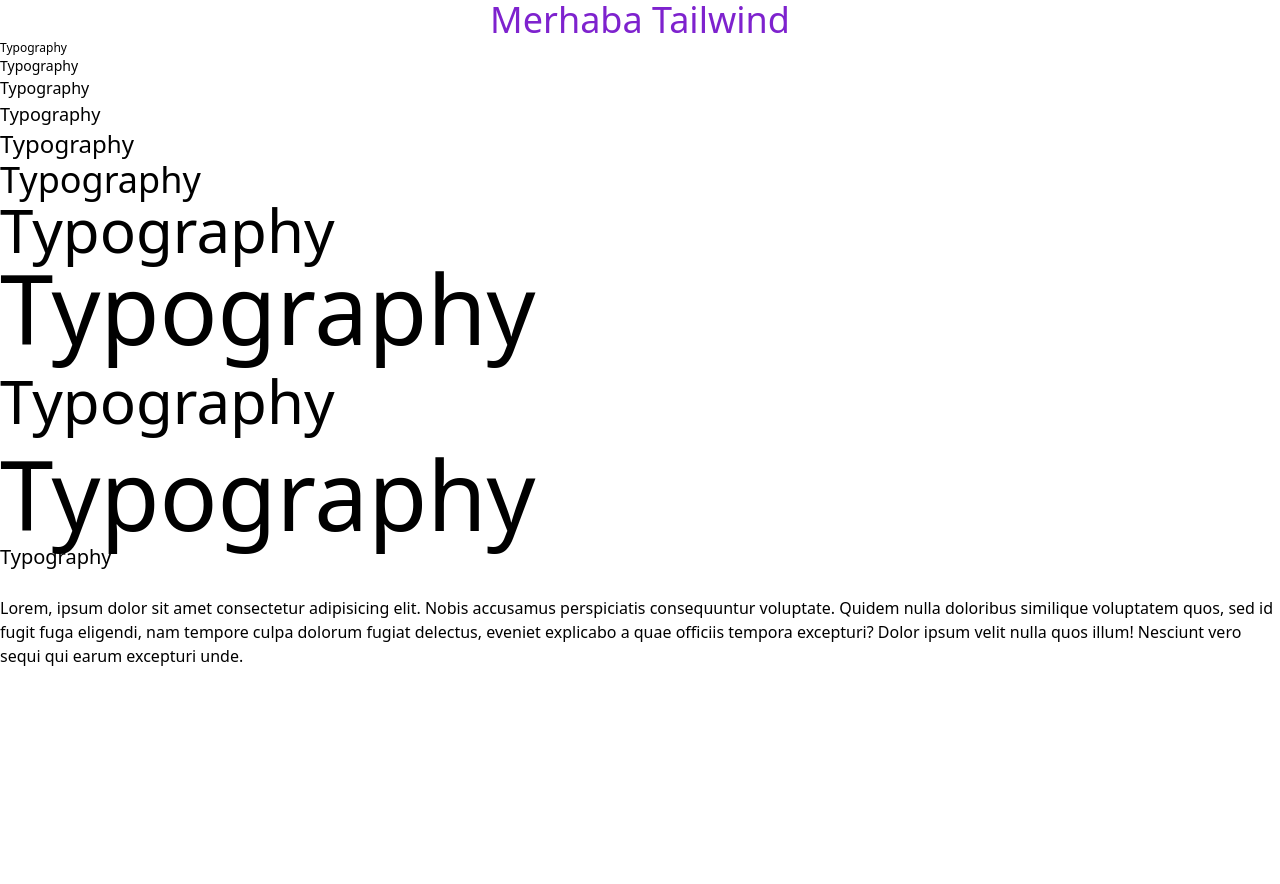
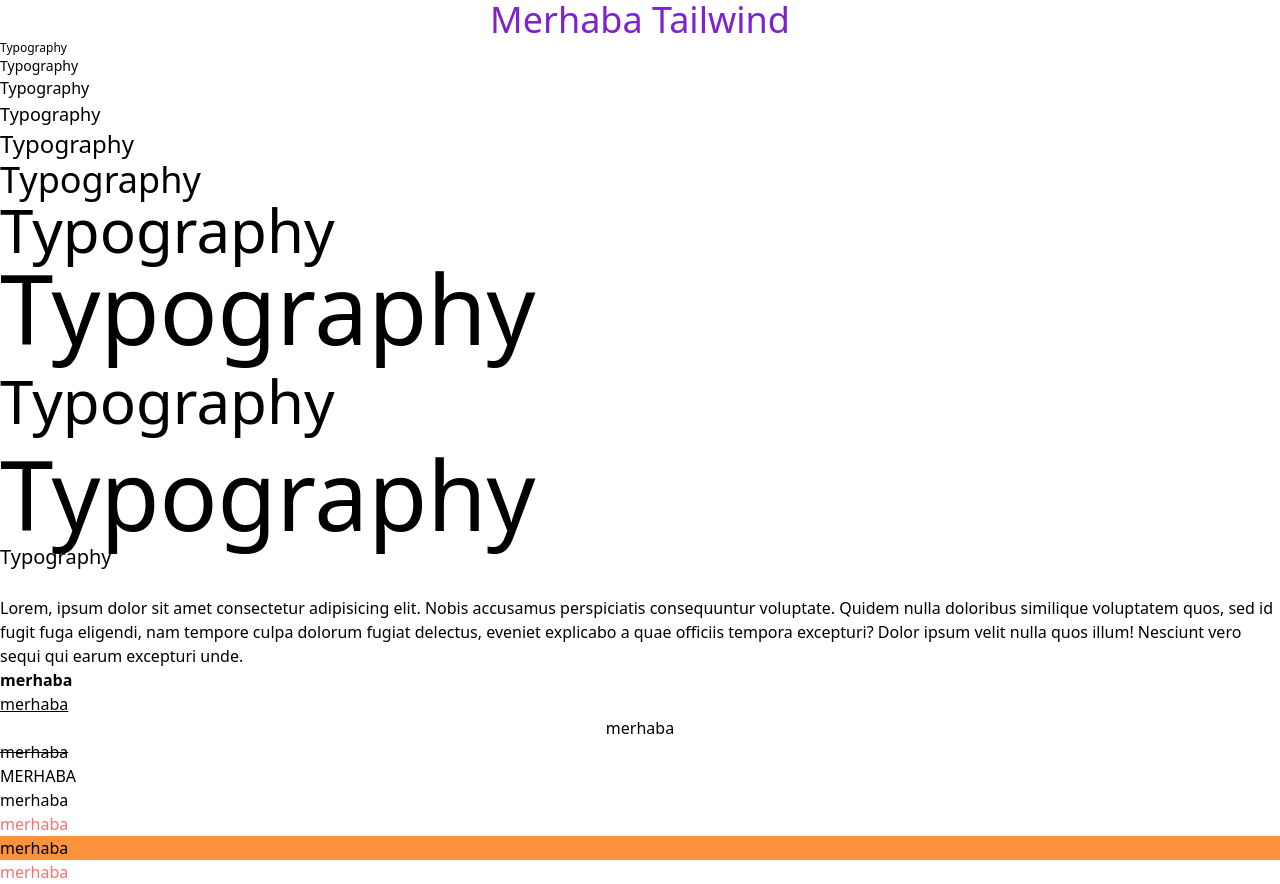
Before and after one commit to cemyilmaz06/Tailwind-Css, a React (Create React App) app: page / in a window 1280 px wide. Before the commit the page ends 800 px from the top, so only its background shows below. Built offline with nearby package versions, Linux system fonts and the light colour scheme.

Commit message:
SpacingAndSizing component

```diff
--- a/src/components/Typography.jsx
+++ b/src/components/Typography.jsx
@@ -19,6 +19,16 @@
 
 
         <p className='line-clamp-3'>Lorem, ipsum dolor sit amet consectetur adipisicing elit. Nobis accusamus perspiciatis consequuntur voluptate. Quidem nulla doloribus similique voluptatem quos, sed id fugit fuga eligendi, nam tempore culpa dolorum fugiat delectus, eveniet explicabo a quae officiis tempora excepturi? Dolor ipsum velit nulla quos illum! Nesciunt vero sequi qui earum excepturi unde.</p>
+
+        <p className='font-bold'>merhaba</p>
+        <p className='underline'>merhaba</p>
+        <p className='text-center'>merhaba</p>
+        <p className='line-through'>merhaba</p>
+        <p className='uppercase'>merhaba</p>
+        <p className='lowercase'>merhaba</p>
+        <p className='text-red-400'>merhaba</p>
+        <p className='bg-orange-400'>merhaba</p>
+        <p className='text-red-400'>merhaba</p>
     </div>
   )
 }
```
Also changed, not shown: src/components/SpacingAndSizing.jsx (added).
